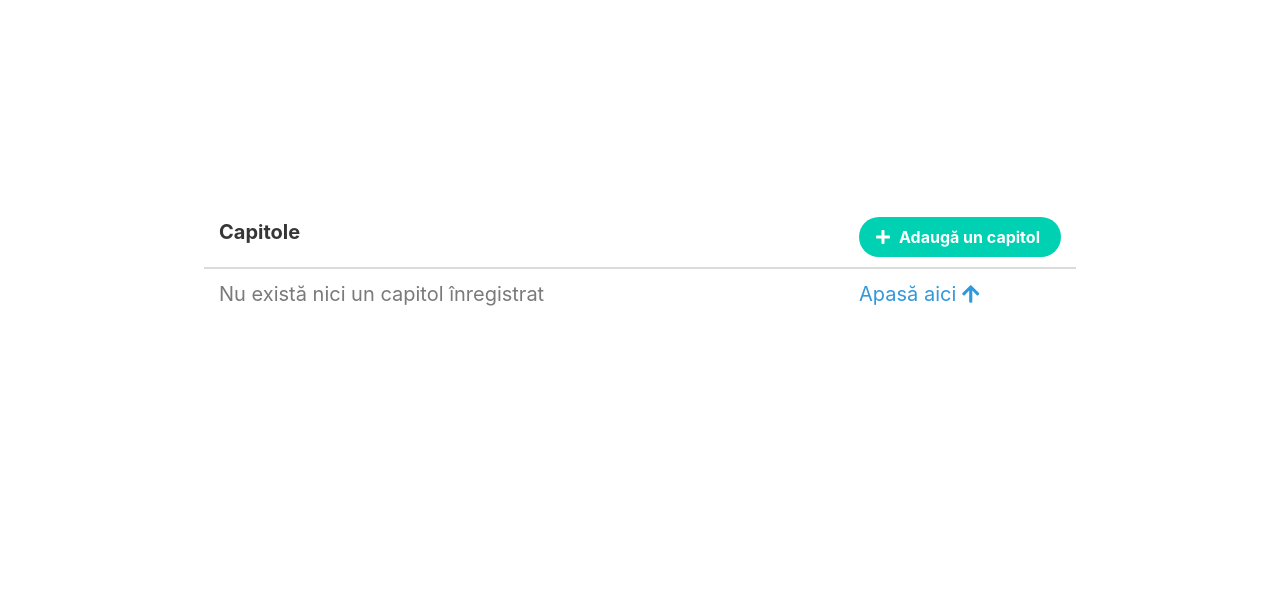
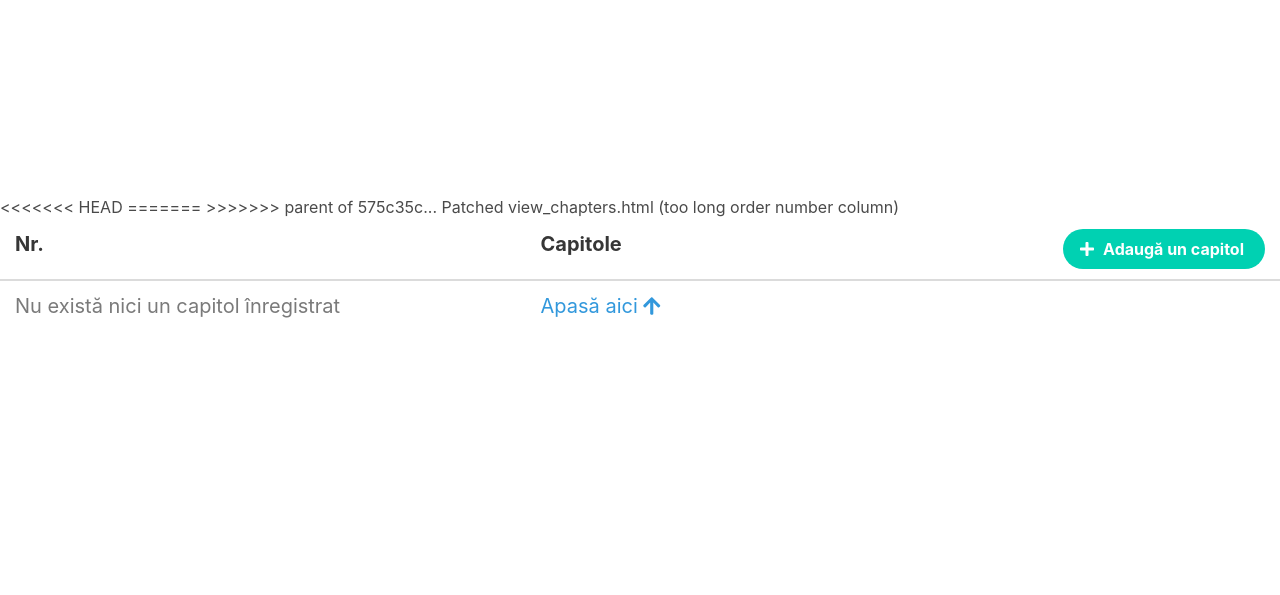
Before and after one commit to cosmin-bianu/dcdashboard, a Django app: template data_management/templates/view_chapters.html in a window 1280 px wide. Shown: the part 145-740 px from the top of the page. Run offline with Django 3.2, Linux system fonts and the light colour scheme; the template is opened without the code that fills it, so the values that code supplies are empty; some libraries are stand-ins or nearby versions.

Commit message:
Patched view_chapters.html

```diff
--- a/data_management/templates/view_chapters.html
+++ b/data_management/templates/view_chapters.html
@@ -13,6 +13,10 @@
 <table class="table is-hoverable is-size-5">
     <thead>
         <tr>
+<<<<<<< HEAD
+=======
+            <th class="table-cell">Nr.</th>
+>>>>>>> parent of 575c35c... Patched view_chapters.html (too long order number column)
             <th class="table-cell">Capitole</th>
             <th>
                 <a href="/view/chapters/add" class="button is-rounded is-primary">
```
